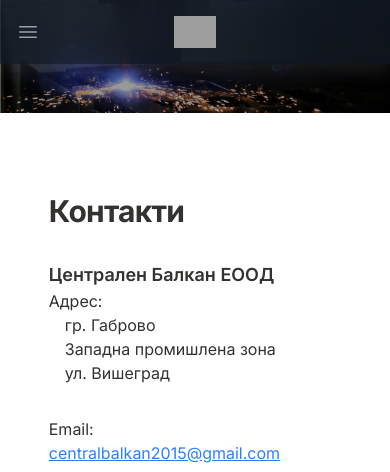
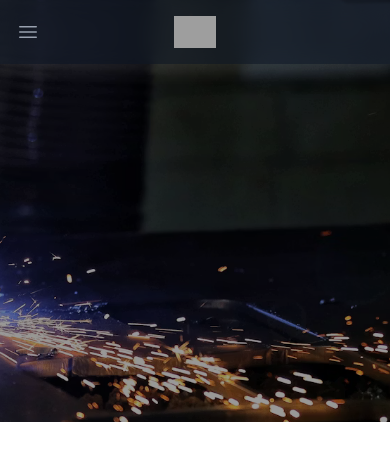
Before and after one commit to Central-Balkan/centralbalkan.com, a Next.js app: page /contacts in a window 390 px wide. Shown: the top 472 px of the page. Built offline with nearby package versions, Linux system fonts and the light colour scheme; grey boxes are pictures that could not be loaded.

Commit message:
Improve layout

```diff
--- a/app/contacts/page.tsx
+++ b/app/contacts/page.tsx
@@ -4,7 +4,7 @@ const Contacts = () => {
   return (
     <div>
       <Image
-        className="w-screen h-auto"
+        className="lg:w-screen lg:h-auto h-[50vh] object-cover"
         src="/services.svg"
         alt="CNC laser cutting"
         width={1920}
--- a/app/services/page.tsx
+++ b/app/services/page.tsx
@@ -40,7 +40,7 @@ const Services = () => {
   return (
     <div>
       <Image
-        className="w-screen h-auto"
+        className="lg:w-screen lg:h-auto h-[50vh] object-cover"
         src="/services.svg"
         alt="CNC laser cutting"
         width={1920}
```
